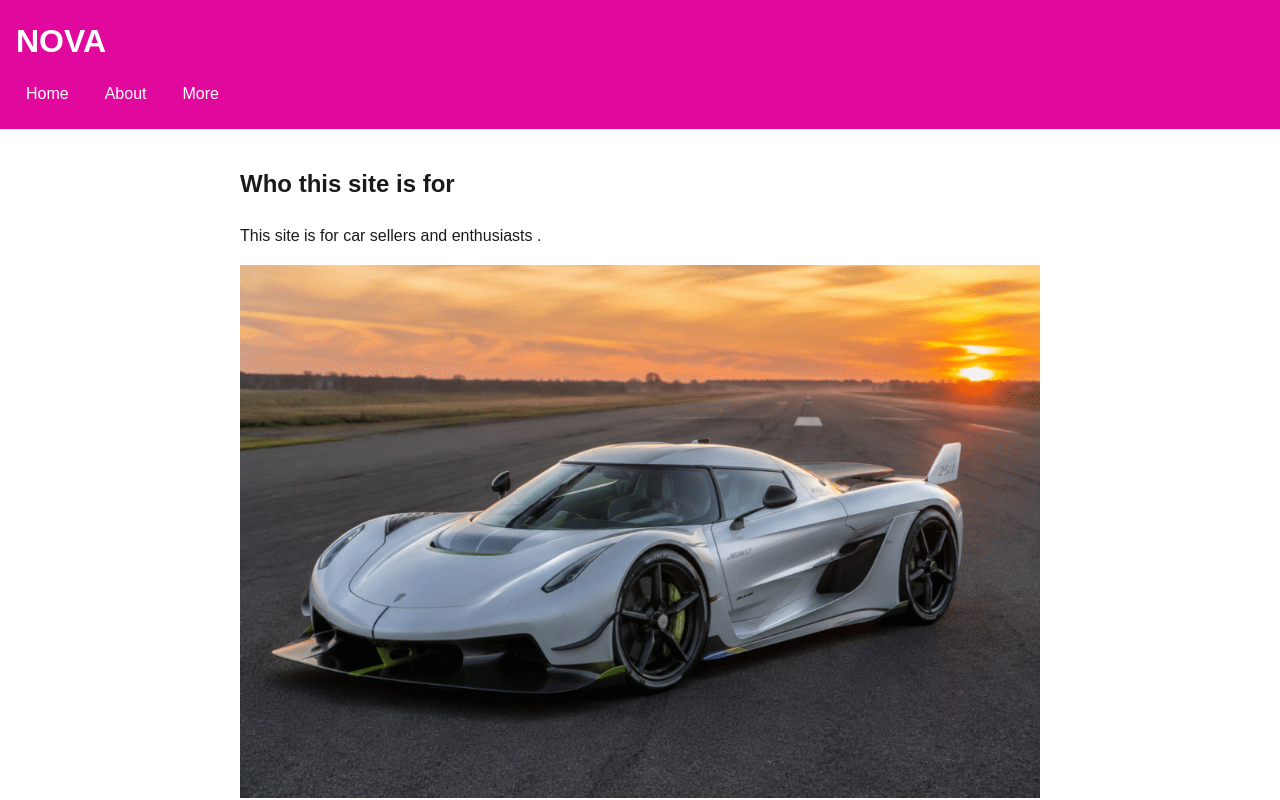
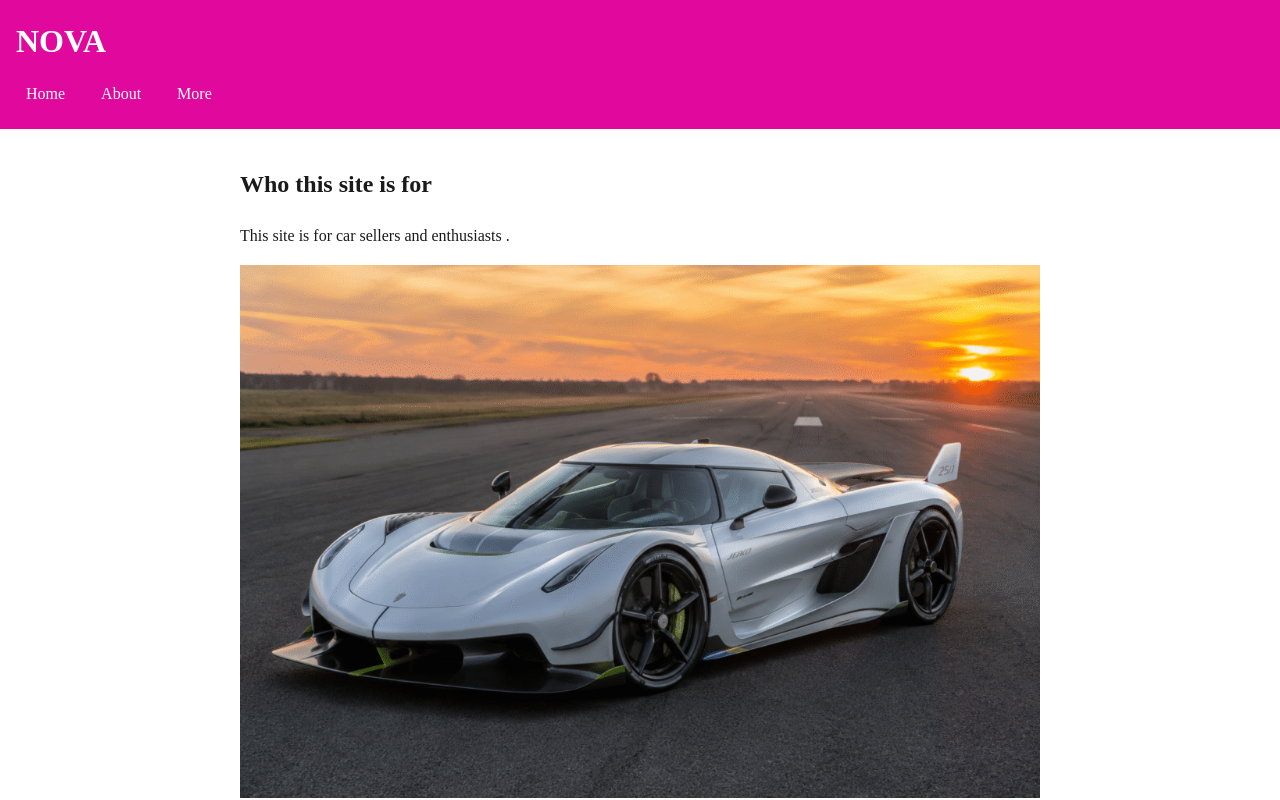
Before and after one commit to SAMTHEMASTER300/NOVA-, a plain HTML site: page index.html in a window 1280 px wide. Shown: the top 800 px of the page. Drawn offline with Linux system fonts and the light colour scheme.

Commit message:
font type changed

```diff
--- a/style.css
+++ b/style.css
@@ -7,7 +7,7 @@
 }
 
 body {
-  font-family: Arial, Helvetica, sans-serif;
+  font-family: "Oi", serif;
   line-height: 1.6;
   margin: 0;
   color: #1a1a1a;
```
